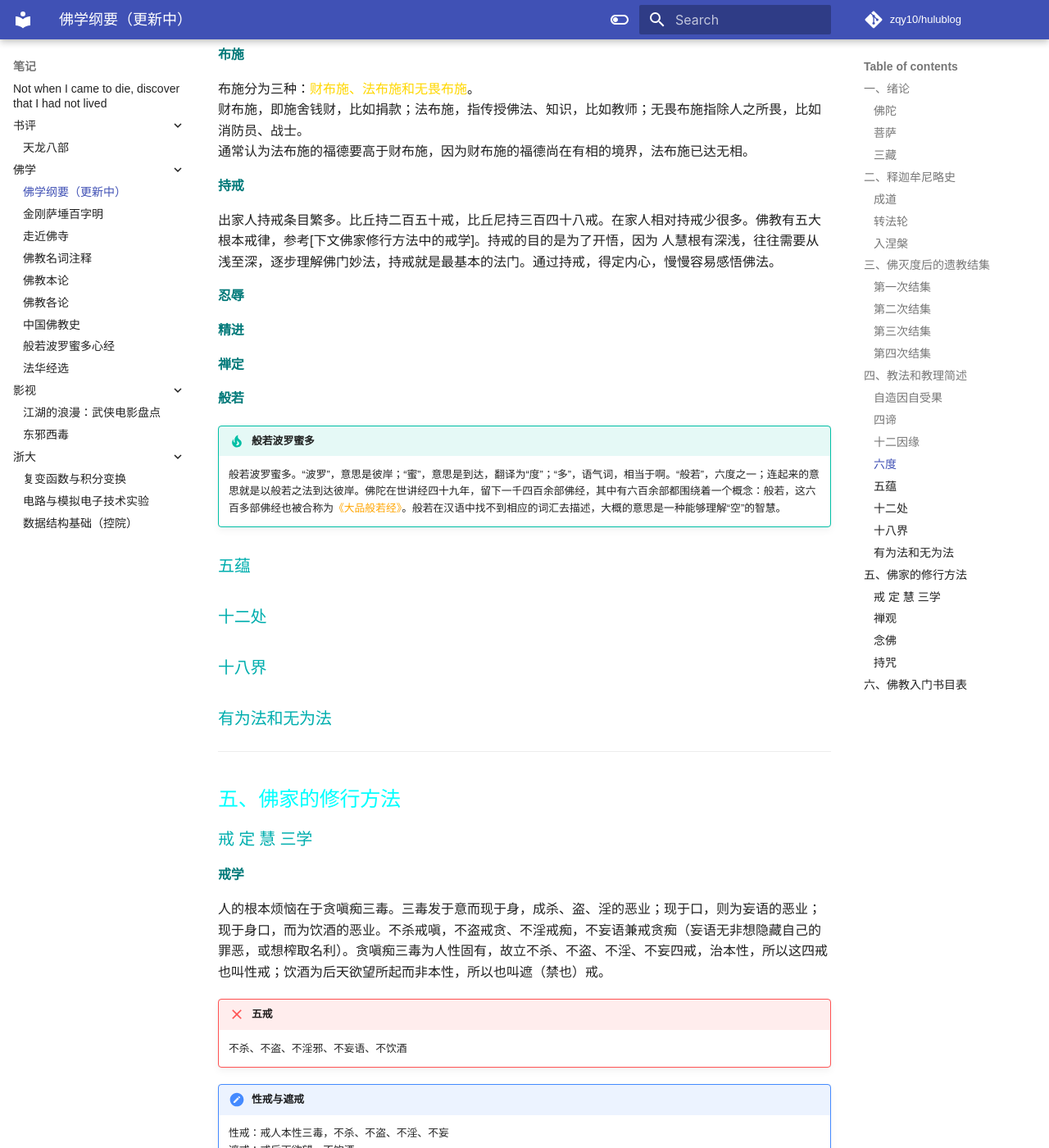
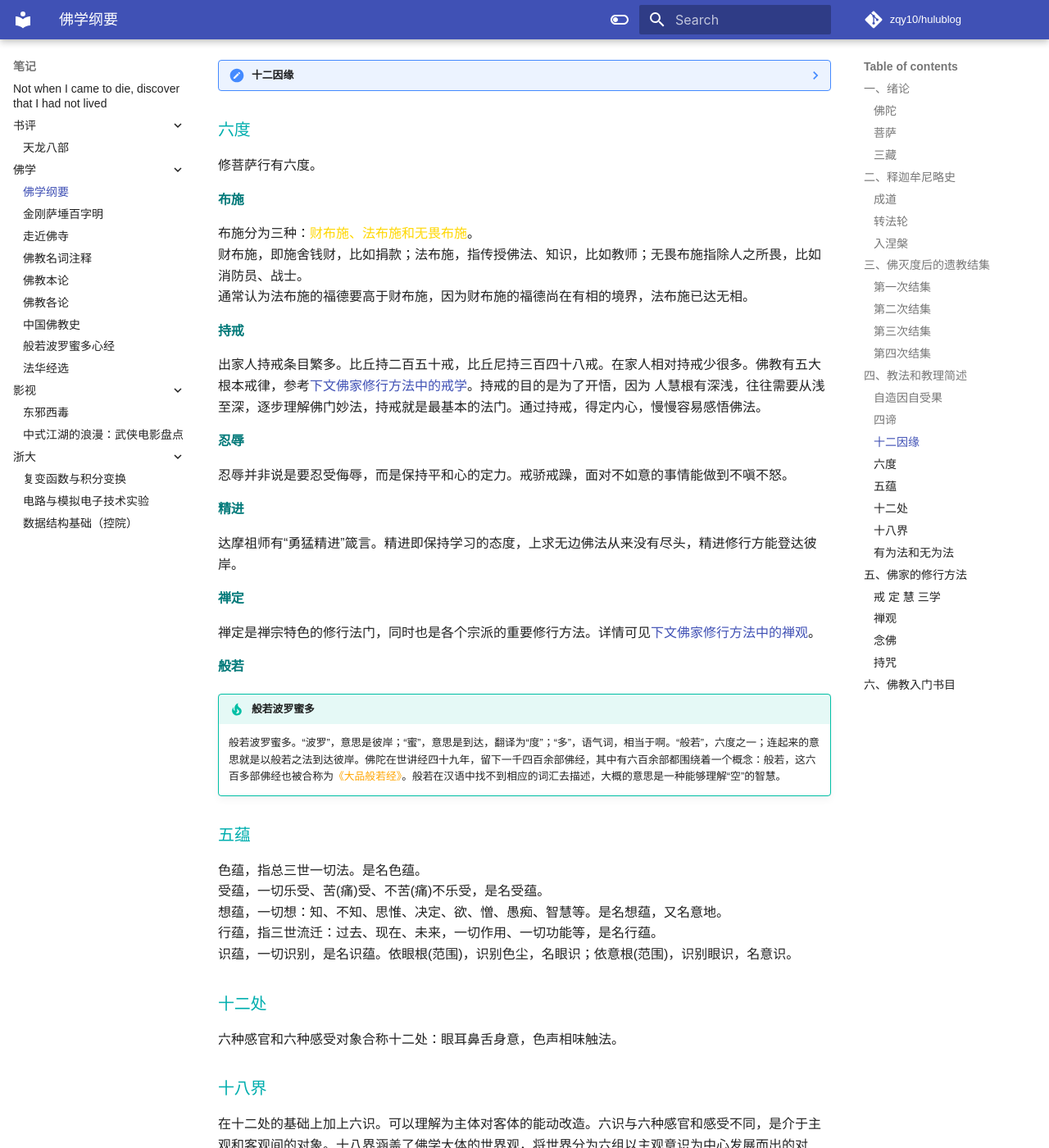
Before and after one commit to zqy10/hulublog, an MkDocs documentation site: the page built from docs/笔记/佛学/2024-09-19.md, in a window 1280 px wide and 1400 px high, scrolled down 3808 px. Shown: the whole window at 82% size. Built offline with MkDocs 1.6.1 and Material for MkDocs 9.7.7, drawn with Linux system fonts in a browser that asks for light colours; emoji names are drawn with the system emoji font; comment, search, counter and statistics services are not loaded; a style sheet for code colours, icons or effects is not loaded; some of the changed text lies outside the part shown.

Commit message:
write something

```diff
--- a/docs/笔记/佛学/2024-09-19.md
+++ b/docs/笔记/佛学/2024-09-19.md
@@ -7,7 +7,7 @@ tags:
     - 佛学
 ---
 
-# 佛学纲要（更新中）
+# 佛学纲要
 
 蒋维乔著，佛学入门用。书共十一章，凡是佛教的起源、变迁、传布，以及教理、经典、修道方法等，都已完备，阅读以后，可得佛学全部概况。
 关于佛教教理，参考[佛教本论](2024-10-03.md)。
@@ -96,6 +96,21 @@ tags:
     灭:消灭苦果即为灭。佛家诵经、修行、开悟都是为了消灭苦果。苦是可灭的，这是佛家的方法论。
     道:灭苦之法为道。</font>
 ### 十二因缘
+佛陀得悟，世间万物处于不断运动和变化的过程中，没有恒常的东西，皆为因缘凑合而（参考[佛学本论](2024-10-02.md)）。而十二因缘便是世间万物运行的规律。十二因缘因果相续而无间断，使人流转于生死轮回大海，而不能得以出离。佛陀、辟支佛、阿罗汉，都依“四圣谛”三转十二行，觉悟十二因缘而了知生死轮回真相，达到究竟解脱。
+???note "十二因缘"
+    无明，过去世烦恼蒙蔽真如本性，故曰无明。
+    行，过去世身口意造作的一切善业或者不善业，其中包括身行、口行、心行。
+    识，业识，八识。
+    名色，名即是心，指心只有名相而无形质；色指身体，指托胎后至第五个七日，身体各部分如手脚等都已形成。
+    六入，指在名色之后，各种感觉器官和思维功能都已产生，叫做六入，即六根。
+    触，出胎以后，至三、四岁时，六根虽能接触六尘，但是未有苦或乐的想法，叫作触。
+    受，从五、六岁至十二、三岁时，六根能分别六尘中的好恶境界，但是没能起贪淫之心，叫作受。
+    爱，从十四、五岁至十八、九岁时，贪求享乐等境界，但是未能广遍追求，是名为爱。舍受的本性是宁静的，而这也能成为爱的目标。
+    取，从二十岁后，贪欲变多，到处追求五尘境，叫作取。
+    有，因为追求诸境而引起善恶业，积集牵引，产生三有的结果，叫作有。
+    生，指因为现世的善恶之业，未来世还在六道四生中受生，叫作生。
+    老死，指在未来世受生之后，五蕴之身，成熟后又开始败坏，叫作老死。
+
 ### 六度
 修菩萨行有六度。
 #### 布施
@@ -103,19 +118,38 @@ tags:
 财布施，即施舍钱财，比如捐款；法布施，指传授佛法、知识，比如教师；无畏布施指除人之所畏，比如消防员、战士。
 通常认为法布施的福德要高于财布施，因为财布施的福德尚在有相的境界，法布施已达无相。
 #### 持戒
-出家人持戒条目繁多。比丘持二百五十戒，比丘尼持三百四十八戒。在家人相对持戒少很多。佛教有五大根本戒律，参考[下文佛家修行方法中的戒学]。持戒的目的是为了开悟，因为
+出家人持戒条目繁多。比丘持二百五十戒，比丘尼持三百四十八戒。在家人相对持戒少很多。佛教有五大根本戒律，参考[下文佛家修行方法中的戒学](#戒学)。持戒的目的是为了开悟，因为
 人慧根有深浅，往往需要从浅至深，逐步理解佛门妙法，持戒就是最基本的法门。通过持戒，得定内心，慢慢容易感悟佛法。
 #### 忍辱
+忍辱并非说是要忍受侮辱，而是保持平和心的定力。戒骄戒躁，面对不如意的事情能做到不嗔不怒。
 #### 精进
+达摩祖师有“勇猛精进”箴言。精进即保持学习的态度，上求无边佛法从来没有尽头，精进修行方能登达彼岸。
 #### 禅定
+禅定是禅宗特色的修行法门，同时也是各个宗派的重要修行方法。详情可见[下文佛家修行方法中的禅观](#禅观)。
 #### 般若
 !!!tip "般若波罗蜜多"
     般若波罗蜜多。“波罗”，意思是彼岸；“蜜”，意思是到达，翻译为“度”；“多”，语气词，相当于啊。“般若”，六度之一；连起来的意思就是以般若之法到达彼岸。佛陀在世讲经四十九年，留下一千四百余部佛经，其中有六百余部都围绕着一个概念：般若，这六百多部佛经也被合称为<font color = 'orange'>《大品般若经》</font>。般若在汉语中找不到相应的词汇去描述，大概的意思是一种能够理解“空”的智慧。
 
 ### 五蕴
+色蕴，指总三世一切法。是名色蕴。
+受蕴，一切乐受、苦(痛)受、不苦(痛)不乐受，是名受蕴。
+想蕴，一切想：知、不知、思惟、决定、欲、憎、愚痴、智慧等。是名想蕴，又名意地。
+行蕴，指三世流迁：过去、现在、未来，一切作用、一切功能等，是名行蕴。
+识蕴，一切识别，是名识蕴。依眼根(范围)，识别色尘，名眼识；依意根(范围)，识别眼识，名意识。
+
 ### 十二处
+六种感官和六种感受对象合称十二处：眼耳鼻舌身意，色声相味触法。
 ### 十八界
+在十二处的基础上加上六识。可以理解为主体对客体的能动改造。六识与六种感官和感受不同，是介于主观和客观间的对象。十八界涵盖了佛学大体的世界观，将世界分为六组以主观意识为中心发展而出的对象。
+举个例子。眼界-色界-眼识界：眼界即能见，是主体的感官；色界即可观察的对象，是客体的存在；眼识界即如画作，是主体创造而成的客体。
+???note "十八界分列"
+    六根界：能见之根，名为眼界。能闻之根，名为耳界。能嗅之根，名为鼻界。能尝味之根，名为舌界。能觉触之根，名为身界。能觉知之根，名为意界。
+    六尘界：眼所见一切色境，名为色界。耳所闻一切音声，名为声界。鼻所嗅一切香气，名为香界。 舌所尝一切诸味，名为味界。触即触著，身所觉冷暖细滑等触，名为触界。意所知一切诸法，名为法界。
+    六识界（六转识）：识依眼根而能见色，名眼识界。识依耳根能闻诸声，名耳识界。识依鼻根能嗅诸香，名鼻识界。识依舌根能尝诸味，名舌识界。识依身根能觉诸触，名身识界。识依意根而能区分辨别一切法相，名意识界。
 ### 有为法和无为法
+
+世间万物称为“法”。一切法分为有为法和无为法两类。<font color='orange'>有为法</font>指的是由五蕴形成的法，会随因缘变化而出现、变化及消失。<font color='orange'>无为法</font>指不会随因缘变化而出现、变化及消失的法，即“不生不灭、无来无去、非彼非此”之法，是涅槃的异名，在大乘佛教还中如同佛性、真如、法性，是众生本自具足的，不依赖于外缘而存在。
+有为法和无为法是法相宗研究的重点。
 
 ------
 
@@ -157,11 +191,15 @@ tags:
 
 念佛是净土宗法门，但现在各宗都注重念佛，就是禅宗，也要禅净双修。南无阿弥陀佛是也。
 !!!quote "南无阿弥陀佛"
-    南，读作拿；无，读作膜
+    南，读作拿；无，读作膜。南无意为“皈依”，阿弥陀佛是西方净极乐世界的诸佛。所以南无阿弥陀佛的意思是皈依阿弥陀佛。以此类推还有南无观世音菩萨等佛号。
+很多人会有误区认为念佛是迷信的法门。其实念佛也是重要的修行手段。念佛需要心无杂念，持续极长的时间，需要念佛者有足够的耐心和定力。这是修炼“定学”非常好的方法。
 
 ### 持咒
 
 持咒是密教的修行方法，当然显教中也有，如《大悲咒》《往生咒》等。密宗的持咒，对于身口意三方面都有一定的规矩。每一咒，都有手指结印；念诵经文，需毫无错误；每一咒，心中要观想对应佛菩萨的种子字（佛菩萨名字的第一个字母）。显教修行只是拿持咒作助力，密教则是以持咒为主，且密教持咒复杂，需要阿阇黎（轨范师）亲传方有效力。关于咒文可以参考另一篇笔记中的[《金刚萨埵百字明》](2024-09-26.md)。
 
 ------
-## 六、佛教入门书目表
+## 六、佛教入门书目
+!!!tip "佛教入门书目"
+    《佛学纲要》蒋维乔著
+    《中国佛学史》蒋维乔著
--- a/docs/笔记/影视/2024-01-14.md
+++ b/docs/笔记/影视/2025-01-14.md
@@ -1,12 +1,12 @@
 ---
 date:
-  created: 2024-01-14
+  created: 2025-01-14
 categories:
     - 笔记
 tags:
     - 电影
 ---
-# 江湖的浪漫：武侠电影盘点
+# 中式江湖的浪漫：武侠电影盘点
 
 
 !!!note "<font size=4>英雄榜</font>"
```
